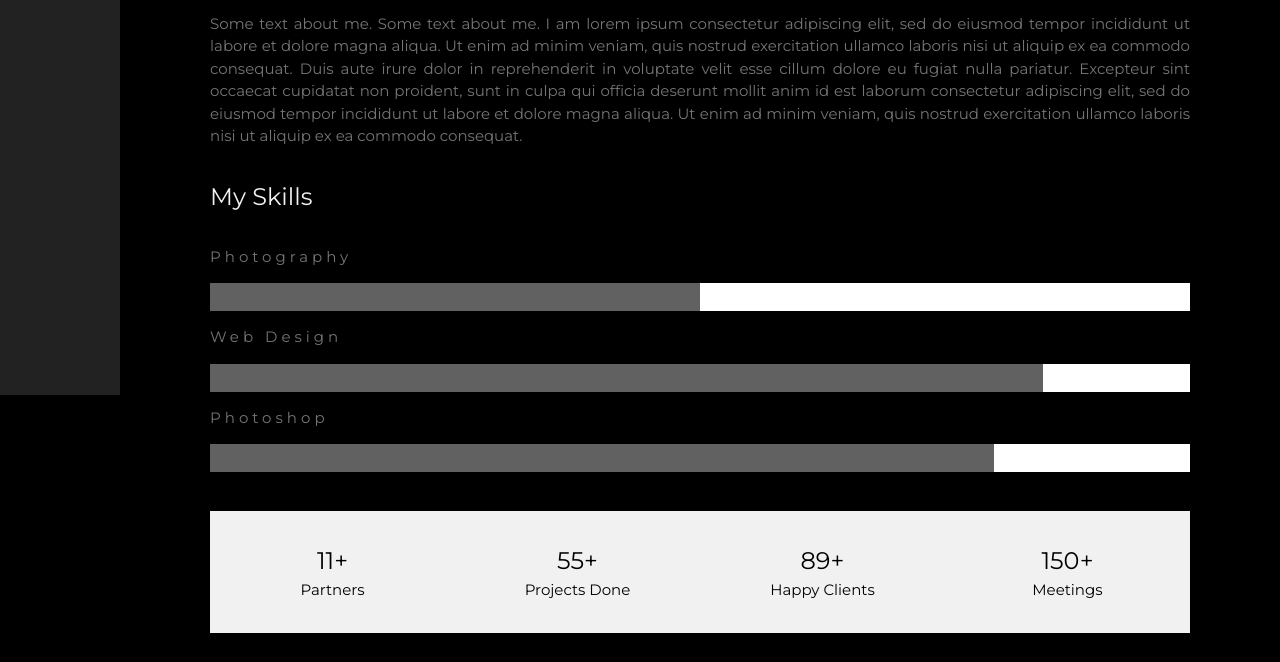
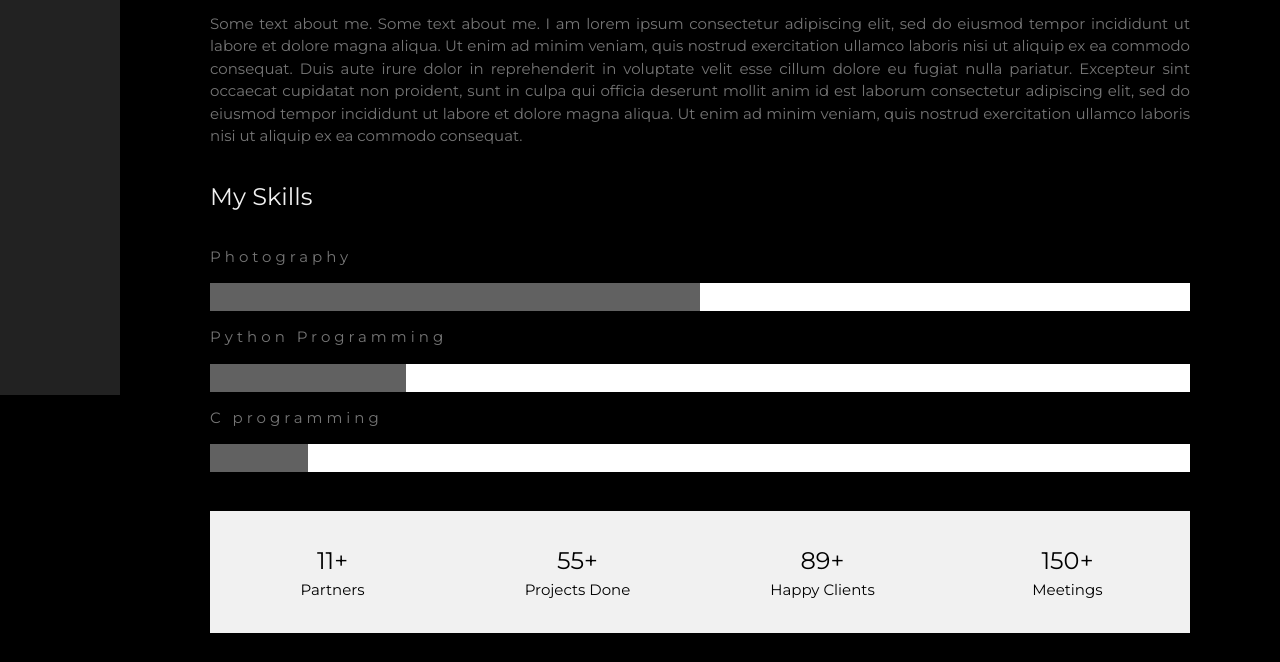
Before and after one commit to SahithiNuka/Resume, a plain HTML site: page index.html in a window 1280 px wide. Shown: the part 405-1067 px from the top of the page. Drawn offline with nearby package versions, Linux system fonts and the light colour scheme.

Commit message:
Update index.html

```diff
--- a/index.html
+++ b/index.html
@@ -74,13 +74,13 @@ body, h1,h2,h3,h4,h5,h6 {font-family: "Montserrat", sans-serif}
     <div class="w3-white">
       <div class="w3-dark-grey" style="height:28px;width:50%"></div>
     </div>
-    <p class="w3-wide">Web Design</p>
+    <p class="w3-wide">Python Programming</p>
     <div class="w3-white">
-      <div class="w3-dark-grey" style="height:28px;width:85%"></div>
+      <div class="w3-dark-grey" style="height:28px;width:20%"></div>
     </div>
-    <p class="w3-wide">Photoshop</p>
+    <p class="w3-wide">C programming</p>
     <div class="w3-white">
-      <div class="w3-dark-grey" style="height:28px;width:80%"></div>
+      <div class="w3-dark-grey" style="height:28px;width:10%"></div>
     </div><br>
 
     <div class="w3-row w3-center w3-padding-16 w3-section w3-light-grey">
```
